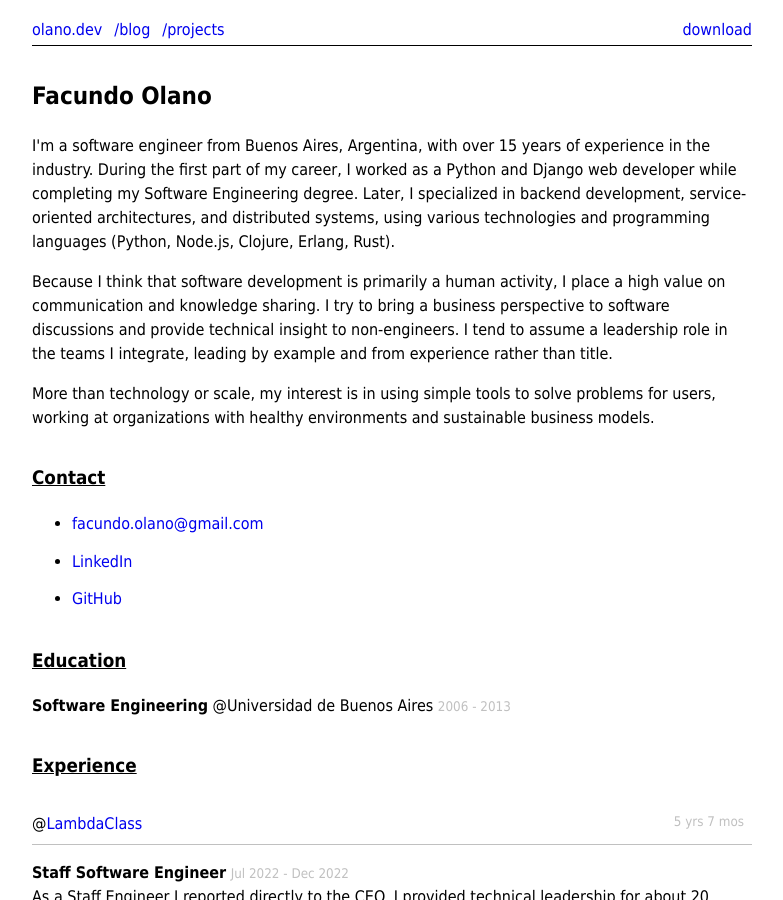
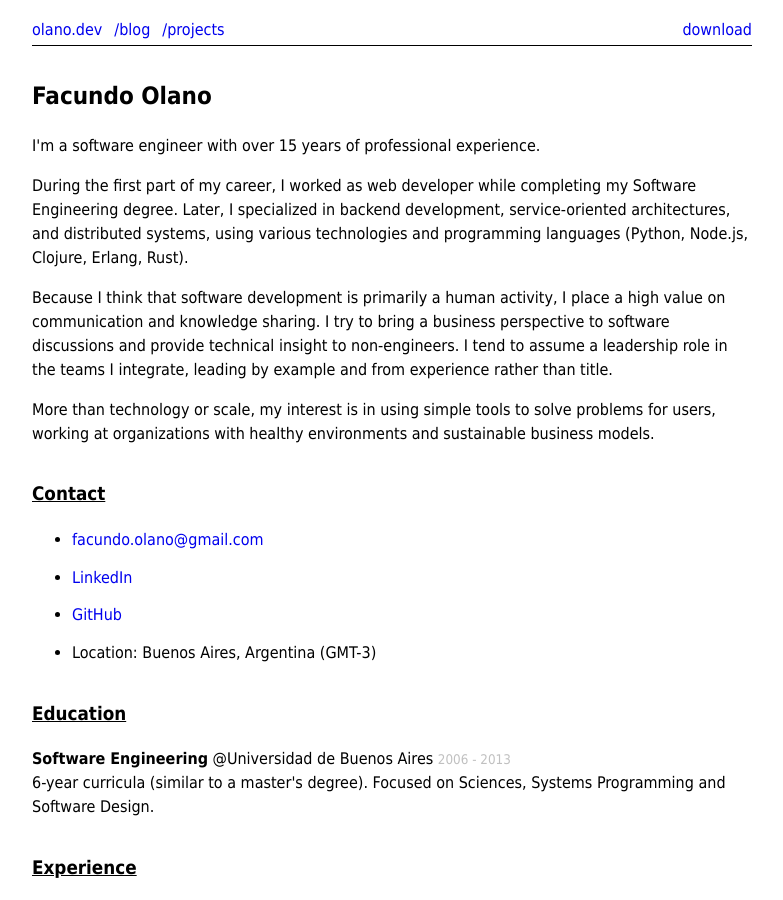
Before and after one commit to facundoolano/olano.dev, a Jekyll site: the page built from resume.html, in a window 1280 px wide and 900 px high. Shown: the whole window, without its empty margins (248-1031 px from the left). Built offline with Jekyll 4.4.1, drawn with Linux system fonts in a browser that asks for light colours.

Commit message:
text tweaks

```diff
--- a/_data/work.yml
+++ b/_data/work.yml
@@ -51,14 +51,14 @@
 - date: 1 yr 8 mos
   org: '<a href="https://www.globant.com/">Globant</a>'
   positions:
-    - org: '<a href="https://www.nationalgeographic.com/">National Geographic</a>'
+    - org: '<a href="https://www.nationalgeographic.org/">National Geographic</a>'
       date: Mar 2014 - Dec 2014
       title: Tech Lead
       description: Technical leadership of a team dedicated to develop cross-projects RESTful services. Implementation of an API store using WSO2.
       tech: Python, Django, ElasticSearch, PostgreSQL
     - date: May 2013 - Mar 2014
       title: Senior Python Developer
-      org: '<a href="https://www.nationalgeographic.com/">National Geographic</a>'
+      org: '<a href="https://www.nationalgeographic.org/">National Geographic</a>'
       description: Design and development of the backend for the National Geographic Magazine.
       tech: Python, Django, JavaScript, ElasticSearch, PostgreSQL
 - date: 2 yrs 11 mos
--- a/resume.html
+++ b/resume.html
@@ -5,9 +5,10 @@ title: Facundo Olano
 head_title: Resume
 ---
 <div class="resume">
-<p>
-    I'm a software engineer from Buenos Aires, Argentina, with over 15 years of experience in the industry.
-    During the first part of my career, I worked as a Python and Django web developer while completing my Software Engineering degree.
+    <p>I'm a software engineer with over 15 years of professional experience.</p>
+
+    <p>
+    During the first part of my career, I worked as web developer while completing my Software Engineering degree.
     Later, I specialized in backend development, service-oriented architectures, and distributed systems, using various technologies and programming languages (Python, Node.js, Clojure, Erlang, Rust).
 </p>
 
@@ -25,12 +26,14 @@ Because I think that software development is primarily a human activity, I place
     <li><a href="mailto:facundo.olano@gmail.com">facundo.olano@gmail.com</a></li>
     <li><a href="https://www.linkedin.com/in/facundoolano/">LinkedIn</a></li>
     <li><a href="https://github.com/facundoolano">GitHub</a></li>
+    <li>Location: Buenos Aires, Argentina (GMT-3)</li>
 </ul>
 
 <h3> Education</h3>
 
 <b>Software Engineering</b> @Universidad de Buenos Aires
-   <small><span class="date">2006 - 2013</span></small>
+<small><span class="date">2006 - 2013</span></small>
+<br/>6-year curricula (similar to a master's degree). Focused on Sciences, Systems Programming and Software Design.
 
   <h3> Experience</h3>
 
```
